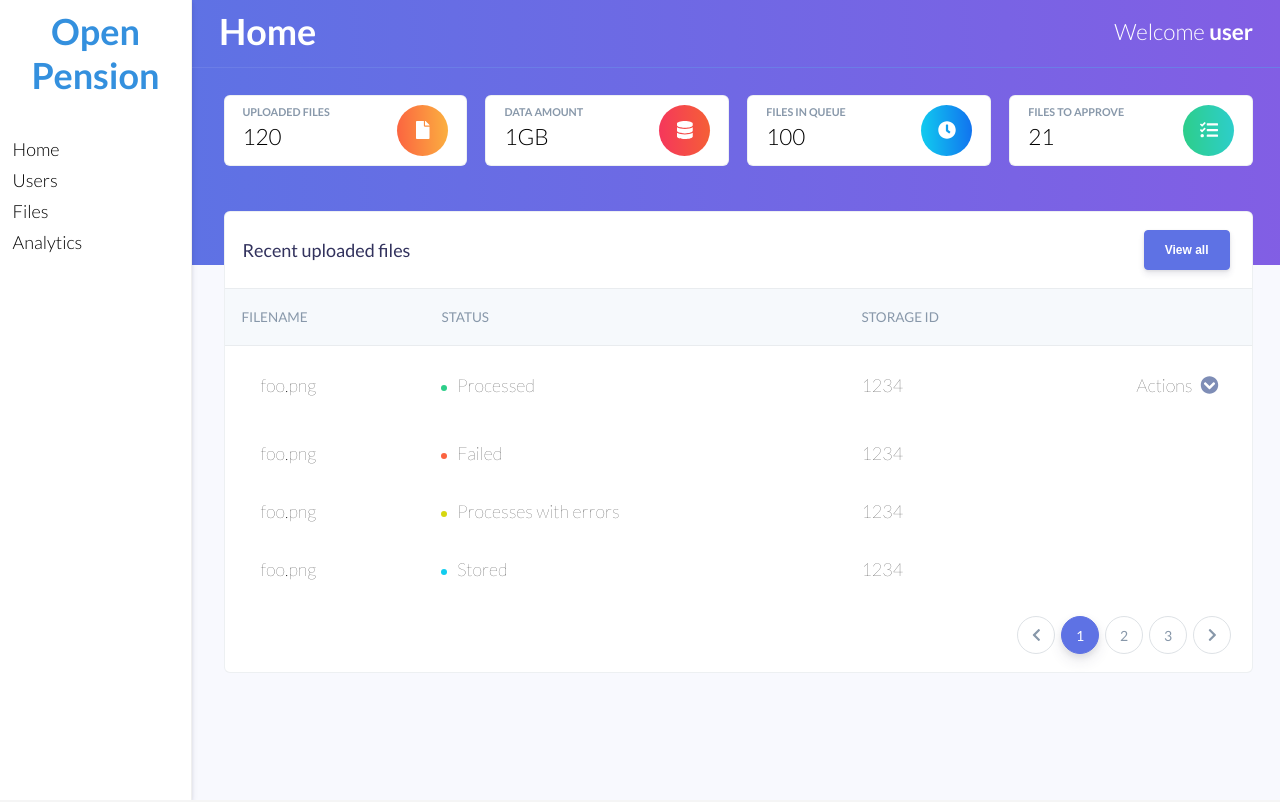
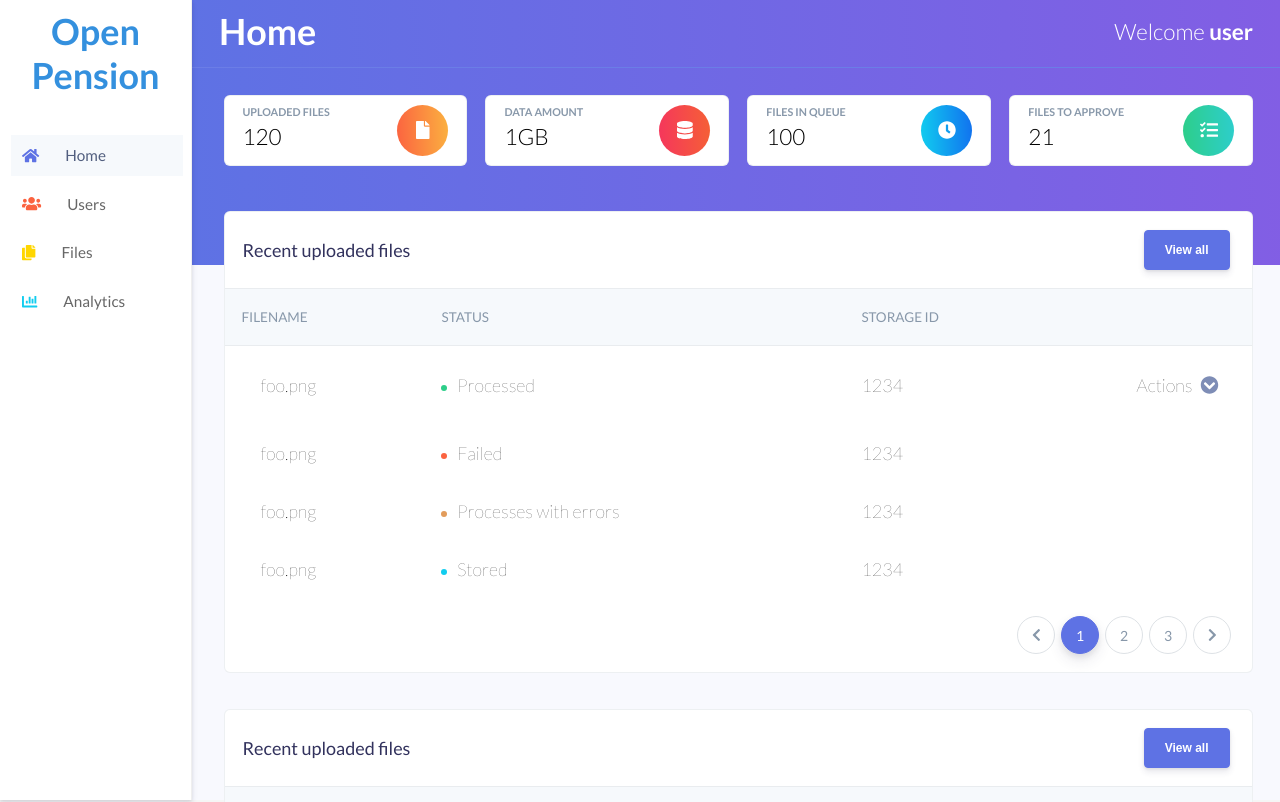
Before and after one commit to RoySegall/open-pension-dashboard, a React (Create React App) app: page /home in a window 1280 px wide. Shown: the top 802 px of the page. Built offline with nearby package versions, Linux system fonts and the light colour scheme.

Commit message:
Finsihing with the elements

```diff
--- a/src/Icons/Icons.js
+++ b/src/Icons/Icons.js
@@ -1,6 +1,7 @@
 import { FontAwesomeIcon } from '@fortawesome/react-fontawesome';
 import {
-  faFile, faDatabase, faClock, faTasks, faChevronCircleDown, faChevronLeft, faChevronRight
+  faFile, faDatabase, faClock, faTasks, faChevronCircleDown, faChevronLeft, faChevronRight, faHome,
+  faUsers, faCopy, faChartBar
 } from '@fortawesome/free-solid-svg-icons';
 
 export const File = () => <FontAwesomeIcon icon={faFile} />
@@ -10,3 +11,7 @@ export const Tasks = () => <FontAwesomeIcon icon={faTasks} />
 export const CircleArrowDown = () => <FontAwesomeIcon icon={faChevronCircleDown} />
 export const ArrowLeft = () => <FontAwesomeIcon icon={faChevronLeft} />
 export const ArrowRight = () => <FontAwesomeIcon icon={faChevronRight} />
+export const Home = () => <FontAwesomeIcon icon={faHome} />
+export const Users = () => <FontAwesomeIcon icon={faUsers} />
+export const Copy = () => <FontAwesomeIcon icon={faCopy} />
+export const Charts = () => <FontAwesomeIcon icon={faChartBar} />
--- a/src/Pages/Home/Home.js
+++ b/src/Pages/Home/Home.js
@@ -56,7 +56,30 @@ export default () => {
             <TextWithActions actions={[
               {title: 'Edit', handler: editHandler},
               {title: 'Delete', handler: editHandler},
-              ]}>1234</TextWithActions>
+            ]}>1234</TextWithActions>
+          ],
+          ['foo.png', <Status status='error'>Failed</Status>, '1234'],
+          ['foo.png', <Status status='warning'>Processes with errors</Status>, '1234'],
+          ['foo.png', <Status status='info'>Stored</Status>, '1234'],
+        ]}
+        navigationButton={"/files/uploaded"}
+        pager={<Pager />}
+      >
+      </Table>
+    </RoundedElement>
+
+    <RoundedElement>
+      <Table
+        title="Recent uploaded files"
+        headers={['Filename', 'Status', 'Storage ID']}
+        rows={[
+          [
+            'foo.png',
+            <Status status='ok'>Processed</Status>,
+            <TextWithActions actions={[
+              {title: 'Edit', handler: editHandler},
+              {title: 'Delete', handler: editHandler},
+            ]}>1234</TextWithActions>
           ],
           ['foo.png', <Status status='error'>Failed</Status>, '1234'],
           ['foo.png', <Status status='warning'>Processes with errors</Status>, '1234'],
--- a/src/componenets/Page/Page.js
+++ b/src/componenets/Page/Page.js
@@ -1,22 +1,29 @@
 import "./Page.scss"
-export default ({title, children, topContent}) => {
+import {Charts, Copy, Home, Users} from "../../Icons/Icons";
+export default ({title, children, topContent, activePage = "home"}) => {
+
+  const menuItems = {
+    home: {title: 'Home',  icon: <Home />},
+    users: {title: 'Users', icon: <Users />},
+    files: {title: 'Files', icon: <Copy />},
+    analytics: {title: 'Analytics', icon: <Charts />}
+  };
 
   return <main>
 
     <aside>
-
       <section className="title">
-        <h2>
-          Open Pension
-        </h2>
+        <h2>Open Pension</h2>
       </section>
 
       <nav>
-        <ul>
-          <li>Home</li>
-          <li>Users</li>
-          <li>Files</li>
-          <li>Analytics</li>
+        <ul className="side-menu">
+          {Object.entries(menuItems).map(([id, menuItem], key) => {
+            const {title, icon} = menuItem;
+            return <li className={`${id === activePage ? 'active' : ''}`}>
+              <span className={`icon-${id}`}>{icon}</span> {title}
+            </li>
+          })}
         </ul>
       </nav>
 
--- a/src/componenets/Page/Page.scss
+++ b/src/componenets/Page/Page.scss
@@ -26,14 +26,41 @@ main {
     nav {
       padding-top: .5em;
       padding-left: .2em;
+      font-size: .85em;
 
-      ul {
+      .side-menu {
         padding: 0;
 
         li {
           list-style-type: none;
           margin: .5em;
-          font-weight: 300;
+          padding: .75em;
+          color: #00000099;
+
+          .svg-inline--fa {
+            padding-right: 1.5em;
+          }
+
+          .icon-home {
+            color: #5e72e4;
+          }
+
+          .icon-users {
+            color: #fb6340;
+          }
+
+          .icon-files {
+            color: #ffd600;
+          }
+
+          .icon-analytics {
+            color: #11cdef;
+          }
+
+          &.active {
+            background: #f6f9fc;
+            color: #525f7f;
+          }
         }
       }
     }
--- a/src/componenets/RoundedElement/RoundedElement.scss
+++ b/src/componenets/RoundedElement/RoundedElement.scss
@@ -7,4 +7,5 @@
   border-radius: .375rem;
   background-color: #fff;
   background-clip: border-box;
+  margin-bottom: 2em;
 }
--- a/src/scss/_variables.scss
+++ b/src/scss/_variables.scss
@@ -32,7 +32,7 @@
 
   --warning-error: #fb6340;
   --warning-ok: #2dce89;
-  --warning-warning: #d6d70f;
+  --warning-warning: #e29c5b;
   --warning-info: #11cdef;
 
   --header-border-bottom: #6b7de6;
```
